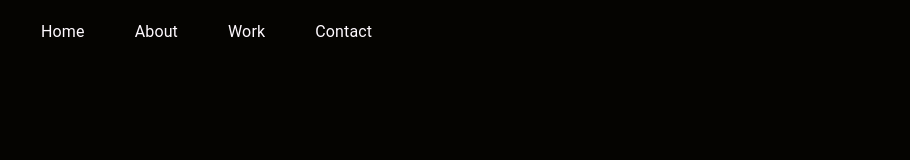
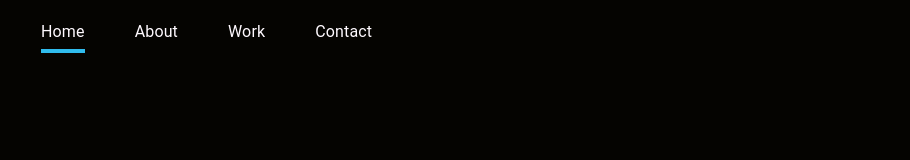
Before and after one commit to Alicino88/portfolio-website, a React (Create React App) app: page / in a window 1280 px wide. Shown: the top 160 px of the page, without its empty margins (58-968 px from the left). Built offline with nearby package versions, Linux system fonts and the light colour scheme.

Commit message:
Replaced Link with NavLink to add active style

```diff
--- a/src/Navbar.js
+++ b/src/Navbar.js
@@ -2,7 +2,7 @@ import AppBar from "@material-ui/core/AppBar";
 import Typography from "@material-ui/core/Typography";
 import Toolbar from "@material-ui/core/Toolbar";
 import { makeStyles } from "@material-ui/core/styles";
-import { Link } from "react-router-dom";
+import { Link, NavLink } from "react-router-dom";
 
 const useStyles = makeStyles({
   appBarStyle: {
@@ -18,6 +18,14 @@ const useStyles = makeStyles({
     margin: "25px",
     textDecoration: "None",
     color: "#FFFAFF",
+    "&:hover": {
+      borderBottom: "4px solid #30BCED",
+      paddingBottom: "8px",
+    },
+  },
+  linkActive: {
+    borderBottom: "4px solid #30BCED",
+    paddingBottom: "8px",
   },
 });
 
@@ -28,14 +36,24 @@ const Navbar = () => {
     <AppBar className={classes.appBarStyle} position="static" elevation="0">
       <Toolbar className={classes.toolbarStyle}>
         <Typography>
-          <Link className={classes.links} to="/">
+          <NavLink
+            exact
+            className={classes.links}
+            activeClassName={classes.linkActive}
+            to="/"
+          >
             Home
-          </Link>
+          </NavLink>
         </Typography>
         <Typography>
-          <Link className={classes.links} to="/About">
+          <NavLink
+            exact
+            className={classes.links}
+            activeClassName={classes.linkActive}
+            to="/About"
+          >
             About
-          </Link>
+          </NavLink>
         </Typography>
         <Typography>
           <Link className={classes.links} to="/Work">
```
